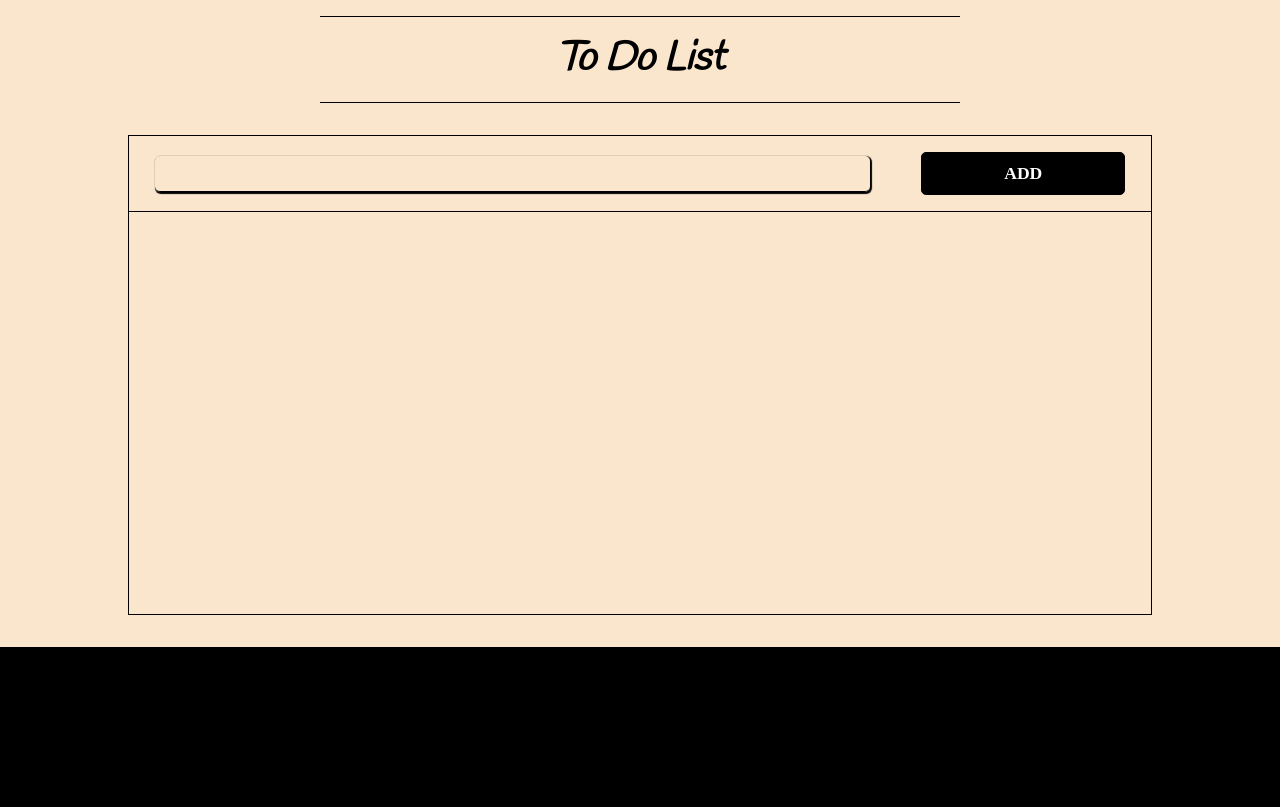
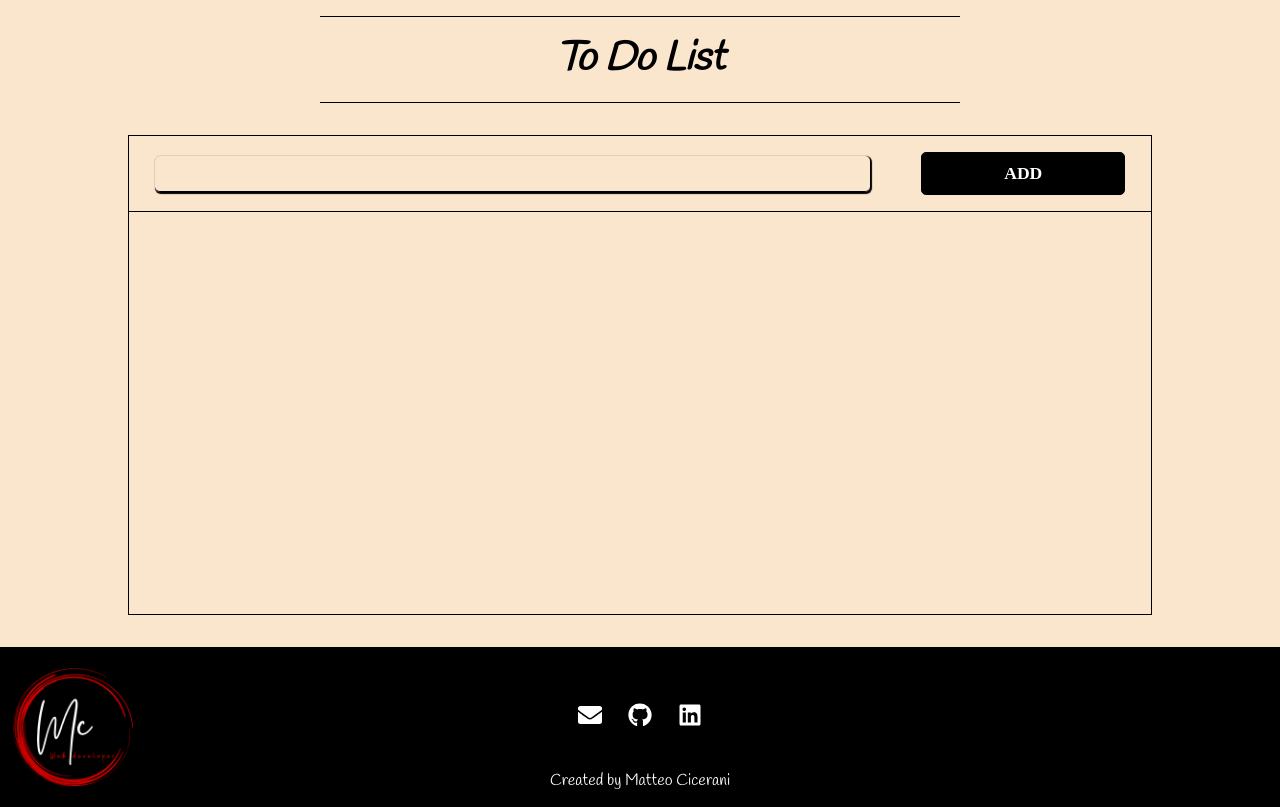
Before and after one commit to mcicerani/to-do-list, a React (Vite) app: page / in a window 1280 px wide. Built offline with nearby package versions, Linux system fonts and the light colour scheme; a web font is replaced by a local one.

Commit message:
new footer

```diff
--- a/package.json
+++ b/package.json
@@ -11,7 +11,8 @@
   },
   "dependencies": {
     "react": "^18.2.0",
-    "react-dom": "^18.2.0"
+    "react-dom": "^18.2.0",
+    "react-icons": "^5.0.1"
   },
   "devDependencies": {
     "@types/react": "^18.2.55",
--- a/src/Components/footer.jsx
+++ b/src/Components/footer.jsx
@@ -1,11 +1,58 @@
 import '../assets/scss/footer.scss';
+import { FaGithub } from "react-icons/fa";
+import { FaEnvelope } from "react-icons/fa";
+import { FaLinkedin } from "react-icons/fa";
+import PropTypes from 'prop-types';
+import logo from '../assets/Mc.png';
 
-const Footer = () => {
+
+const Footer = (props) => {
+  const{
+    name,
+    email,
+    linkedin,
+    github,
+  } = props;
+
   return (
     <footer>
-      <p>&copy; 2021</p>
+
+      <img src={logo} alt="logo" className="logo" />
+
+      <div className='social'>
+
+      <a href={`mailto:${email}`} className='socialIcons'>
+        <FaEnvelope />
+      </a>
+      <a href={`https://github.com/${github}`} className='socialIcons'>
+        <FaGithub />
+      </a>
+      <a href={`https://www.linkedin.com/in/${linkedin}`} className='socialIcons'>
+        <FaLinkedin />
+      </a>
+
+      </div>
+
+      <p>
+        Created by <a href="https://matteocicerani.netlify.app/">{name}</a>
+      </p>
+
     </footer>
   );
 };
 
+
+Footer.propTypes = {
+  name: PropTypes.string,
+  email: PropTypes.string,
+  linkedin: PropTypes.string,
+  github: PropTypes.string,
+};
+
+
+Footer.defaultProps = {
+  name:""
+}
+
+
 export default Footer;
--- a/src/assets/scss/footer.scss
+++ b/src/assets/scss/footer.scss
@@ -5,4 +5,44 @@ footer{
     bottom: 0;
     background-color: #000000;
     width: 100%;
+    display: flex;
+    flex-direction: column;
+    justify-content: space-around;
+    align-items: center;
+
+    .logo{
+        position: absolute;
+        bottom: 2.5vh;
+        height:15vh;
+        left: 1vw;
+    }
+
+    p{
+        width: 100%;
+        color: #ffffff;
+        text-align: center;
+        a{
+            color: #ffffff;
+            text-decoration: none;
+        }
+    }
+    .social{
+        width: 100%;
+        display: flex;
+        justify-content: center;
+        align-items: center;
+        padding-top: 5vh;
+
+        a.socialIcons{
+            padding: 0 1vw;
+            font-size: 3vh;
+            color: #ffffff;
+            text-decoration: none;
+            transition: 0.3s;
+        }
+        .socialIcons:hover{
+            color: #ff0000;
+            transform: scale(1.2);
+        }
+    }
 }
--- a/src/main.jsx
+++ b/src/main.jsx
@@ -4,9 +4,17 @@ import App from './App.jsx'
 import Footer from './Components/footer.jsx'
 import './main.scss'
 
+const siteProps = {
+  name: "Matteo Cicerani",
+  email: "mcicerani@gmail.com",
+  github: "mcicerani",
+  linkedin: "matteo-cicerani-3363852a7",
+};
+
+
 ReactDOM.createRoot(document.getElementById('root')).render(
   <React.StrictMode>
     <App />
-    <Footer />
+    <Footer {...siteProps}/>
   </React.StrictMode>,
 )
```
Also changed, not shown: src/assets/Mc.png (added), 1 other file (tests, documents, lock files or other folders).
